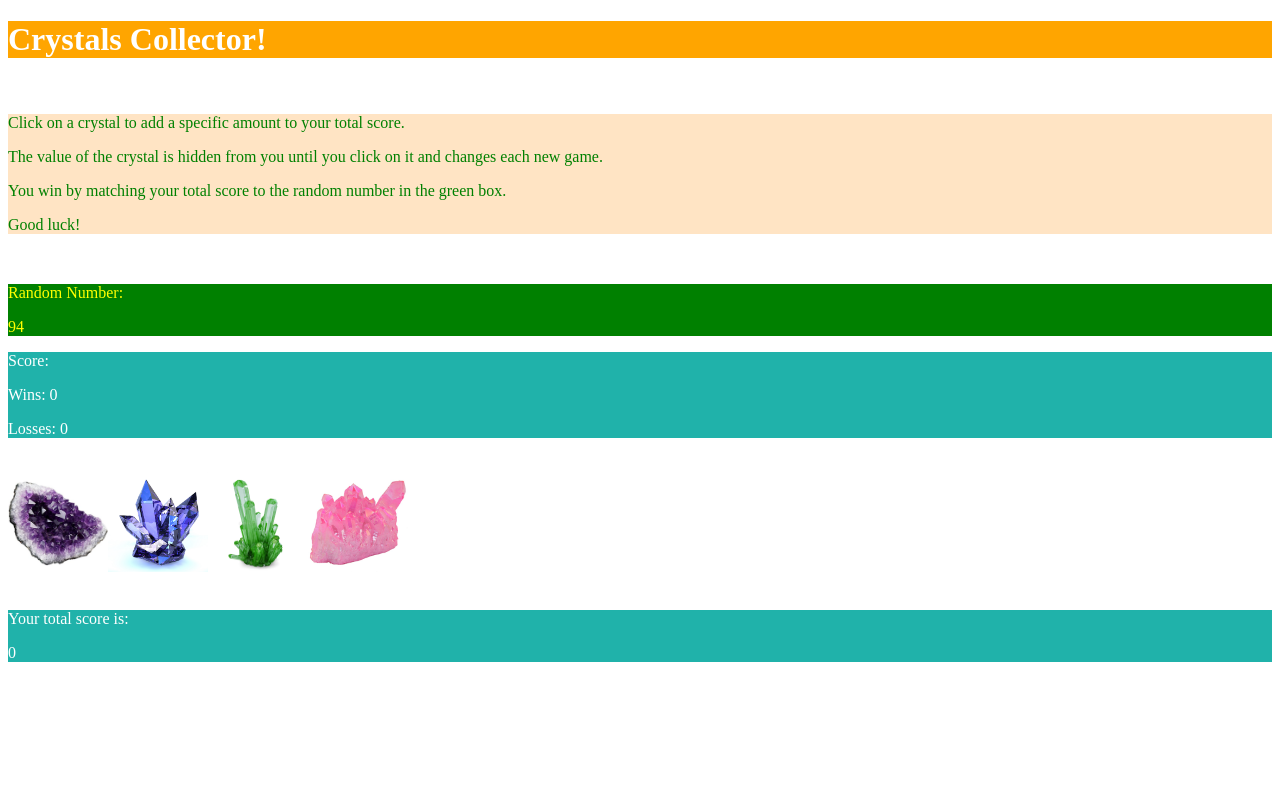
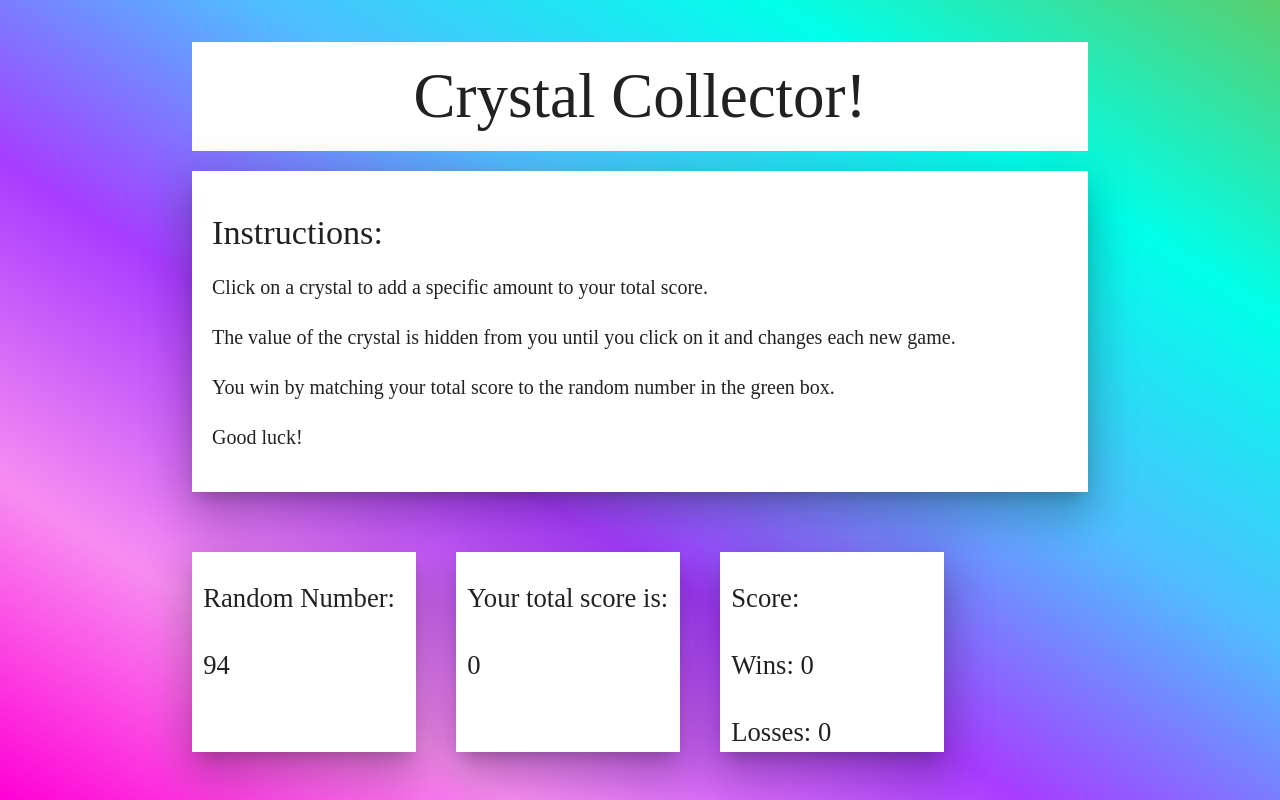
Before and after one commit to MeliaNolen/CrystalCollector, a plain HTML site: page index.html in a window 1280 px wide. Shown: the top 800 px of the page. Drawn offline with nearby package versions, Linux system fonts and the light colour scheme; a web font is replaced by a local one.

Commit message:
updated style

```diff
--- a/assets/css/style.css
+++ b/assets/css/style.css
@@ -1,20 +1,47 @@
+body {
+    background: linear-gradient(
+        to top right,
+        rgb(255, 0, 212),
+        rgb(247, 141, 241),
+        #a73cff,
+        #4fbeff,
+        rgb(0, 255, 234),
+        rgb(90, 206, 109))
+    no-repeat center fixed;
+    background-size: cover;
+    font-family: 'Neuton', serif;
+}
+
 .title {
-    background: orange;
-    color: white;
+    background: white;
+    text-align: center;
+    padding: 20px;
 }
 
 .instructions {
-    background: bisque;
-    color: green;
-}
-
-.number {
-    background: green;
-    color: yellow;
+    background: white;
+    padding: 20px;
+    font-size: 15pt;
 }
 
 
-.score, .total-score-title, .total-score {
-    background: lightseagreen;
-    color:white;
+
+
+.score, .total-score-title, .number {
+    background: white;
+    padding: 20px;
+    font-size: 20pt;
+    height: 200px;
+    width: 200px;
+    margin: 40px;
 }
+
+
+
+
+
+.crystals {
+    text-align: center;
+    width: 80%;
+    margin: 0 auto;
+}
--- a/assets/javascript/game.js
+++ b/assets/javascript/game.js
@@ -9,11 +9,10 @@ $(document).ready( function() {
     // Setting up pictures and scoreboard
     function startFunc() {
         $(".score").html("<p>Score: " + "</p>" + "<p>Wins: " + wins + "<p>" + "<p>Losses: " + losses + "<p>");
-        $(".crystals").html("<img src=assets/images/crystal1.jpg class=pictures id=button1 />");
-        $(".crystals").append("<img src=assets/images/crystal2.jpg class=pictures id=button2 />");
-        $(".crystals").append("<img src=assets/images/crystal3.jpg class=pictures id=button3 />");
-        $(".crystals").append("<img src=assets/images/crystal4.jpg class=pictures id=button4 />");
-        $(".pictures").attr({height:100, width:100});
+        for (var i =1; i<5; i++) {
+            $(".crystals").append("<img src=assets/images/crystal" + i + ".jpg class=pictures id=button" + i + " />");
+        }
+        $(".pictures").attr("style", "height:250px; width:250px; padding:10px;");
         $(".total-score").text(score);
     };
     startFunc();
@@ -68,7 +67,7 @@ $(document).ready( function() {
 
         };
 
-        // Calculating your total score and tracking wins/losses
+        // Calculating total score and tracking wins/losses
         if (score === randomNumber) {
             wins++;
             $(".total-score").text(score=0);
--- a/index.html
+++ b/index.html
@@ -1,32 +1,47 @@
 <!DOCTYPE html>
 <html lang="en">
+
 <head>
     <meta charset="UTF-8">
     <script src="https://code.jquery.com/jquery-3.3.1.js" integrity="sha256-2Kok7MbOyxpgUVvAk/HJ2jigOSYS2auK4Pfzbm7uH60=" crossorigin="anonymous"></script>
 
+    <!-- Compiled and minified CSS -->
+    <link rel="stylesheet" href="https://cdnjs.cloudflare.com/ajax/libs/materialize/1.0.0-beta/css/materialize.min.css">
+
+    <!-- Compiled and minified JavaScript -->
+    <script src="https://cdnjs.cloudflare.com/ajax/libs/materialize/1.0.0-beta/js/materialize.min.js"></script>
+
+    <link href="https://fonts.googleapis.com/css?family=Arapey" rel="stylesheet">
     <link rel="stylesheet" href="assets/css/style.css">
     <title>Crystal Collector</title>
 </head>
 
 <body>
     <script type="text/javascript" src="assets/javascript/game.js"></script>
-        <h1 class="title">Crystals Collector!</h1>
-        <br>
-        <div class="instructions">
+
+    <div class="container">
+        <h1 class="row title">Crystal Collector!</h1>
+
+        <div class="row z-depth-5 instructions">
+            <h4>Instructions:</h4>
             <p>Click on a crystal to add a specific amount to your total score.</p>
             <p>The value of the crystal is hidden from you until you click on it and changes each new game.</p>
             <p>You win by matching your total score to the random number in the green box.</p>
             <p>Good luck!</p>
         </div>
-        <br>
-        <div class="number"></div>
-        <div class="score"></div>
-        <br>
-        <div class="crystals"></div>
-        <br>
-        <div class="total-score-title"><p>Your total score is:</p>
+
+        <div class="row scores-div">
+            <div class="col l3 s12 z-depth-5 number"></div>
+            <div class="col l3 s12 z-depth-5 total-score-title">
+                <p>Your total score is:</p>
                 <div class="total-score"></div>
             </div>
+            <div class="col l3 s12 z-depth-5 score"></div>
+        </div>
 
+        <div class="crystals"></div>
+
+    </div>
 </body>
+
 </html>
```
Also changed, not shown: assets/css/reset.css (deleted), assets/images/background.jpg (added). Lines whose indentation alone changed are shown as unchanged.
